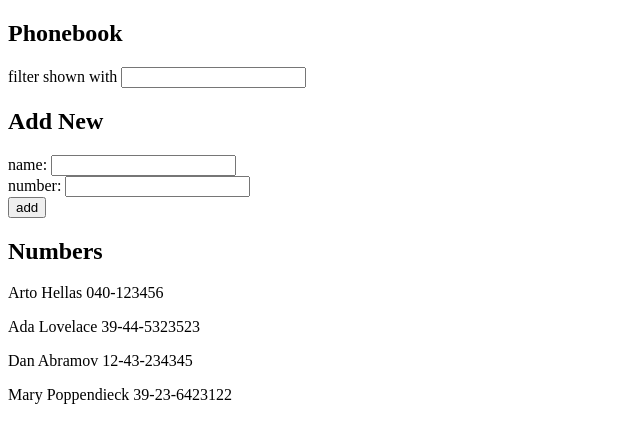
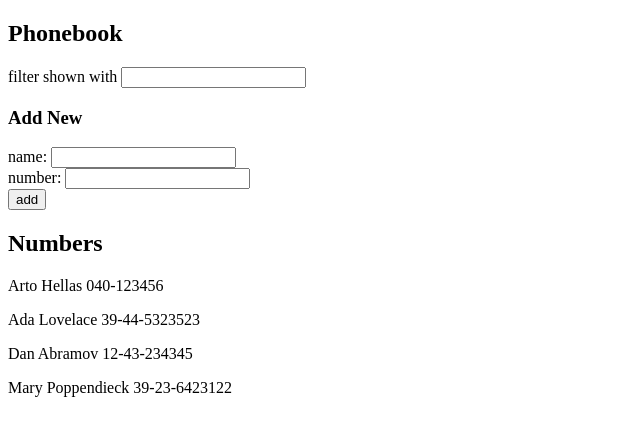
Before and after one commit to develoba/fullstack_open, a React (Vite) app in the folder part_2/phonebook/: page / in a window 1280 px wide. Shown: the top 442 px of the page, without its empty margins (0-640 px from the left). Built offline with nearby package versions, Linux system fonts and the light colour scheme.

Commit message:
chore: refactor in components

```diff
--- a/part_2/phonebook/src/App.jsx
+++ b/part_2/phonebook/src/App.jsx
@@ -1,4 +1,7 @@
 import { useState } from "react"
+import { Filter } from "./components/Filter"
+import { PersonForm } from "./components/PersonForm"
+import { Persons } from "./components/Persons"
 
 function App() {
   const [persons, setPersons] = useState([
@@ -39,7 +42,7 @@ function App() {
     setNewFilter(event.target.value)
     const newFilteredPersons = []
     persons.forEach(person => {
-      if (person.name.includes(event.target.value)) {
+      if (person.name.toLowerCase().includes(event.target.value)) {
         newFilteredPersons.push(person)
       }
     })
@@ -49,24 +52,13 @@ function App() {
   return (
     <div>
       <h2>Phonebook</h2>
-      <div>
-        filter shown with <input value={newFilter} onChange={handleFilter} />
-      </div>
-      {filteredPersons.map(filteredPerson => <p key={filteredPerson.name}>{filteredPerson.name} {filteredPerson.number}</p>)}
-      <h2>Add New</h2>
-      <form onSubmit={addPerson}>
-        <div>
-          name: <input value={newName} onChange={handleNameChange} />
-        </div>
-        <div>
-          number: <input value={newNumber} onChange={handleNumberChange} />
-        </div>
-        <div>
-          <button type="submit">add</button>
-        </div>
-      </form>
+      <Filter newFilter={newFilter} handleFilter={handleFilter} filteredPersons={filteredPersons} />
+
+      <h3>Add New</h3>
+      <PersonForm onSubmit={addPerson} name={newName} handleName={handleNameChange} number={newNumber} handleNumber={handleNumberChange}/>
+
       <h2>Numbers</h2>
-      {persons.map(person => <p key={person.name}>{person.name} {person.number}</p>)}
+      <Persons persons={persons} />
     </div>
   )
 }
--- /dev/null
+++ b/part_2/phonebook/src/components/Filter.jsx
@@ -0,0 +1,10 @@
+export function Filter({ newFilter, handleFilter, filteredPersons}) {
+    return (
+        <>
+            <div>
+                filter shown with <input value={newFilter} onChange={handleFilter} />
+            </div>
+            {filteredPersons.map(filteredPerson => <p key={filteredPerson.name}>{filteredPerson.name} {filteredPerson.number}</p>)}
+        </>
+    )
+}
--- /dev/null
+++ b/part_2/phonebook/src/components/PersonForm.jsx
@@ -0,0 +1,13 @@
+export function PersonForm({ onSubmit, name, handleName, number, handleNumber }) {
+    return <form onSubmit={onSubmit}>
+        <div>
+          name: <input value={name} onChange={handleName} />
+        </div>
+        <div>
+          number: <input value={number} onChange={handleNumber} />
+        </div>
+        <div>
+          <button type="submit">add</button>
+        </div>
+    </form>
+}
--- /dev/null
+++ b/part_2/phonebook/src/components/Persons.jsx
@@ -0,0 +1,7 @@
+export function Persons({ persons }) {
+    return (
+        <>
+            {persons.map(person => <p key={person.name}>{person.name} {person.number}</p>)}
+        </>
+    )
+}
```
